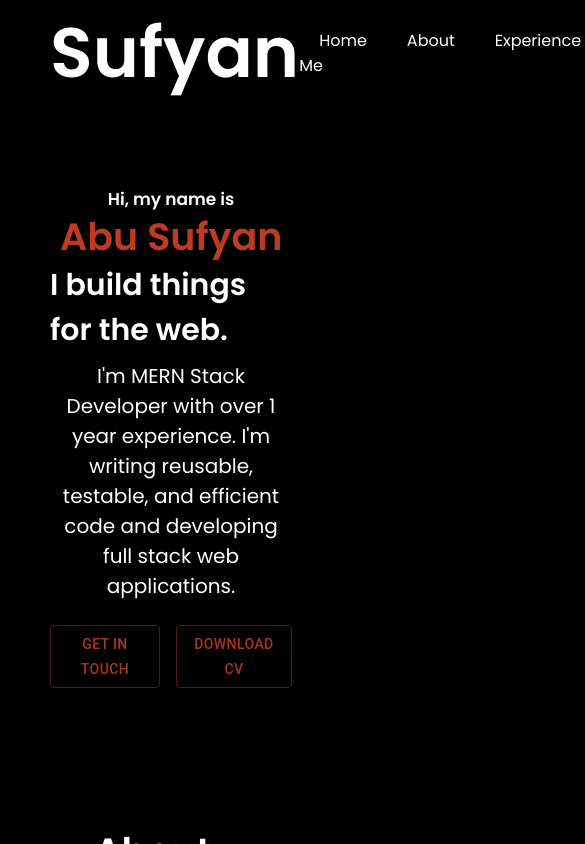
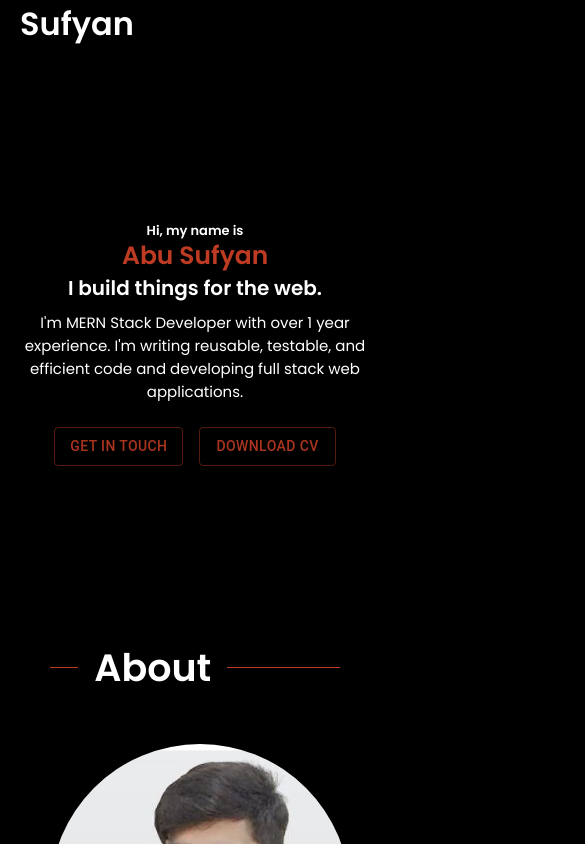
Before and after one commit to OsamaAslam29/PortfolioWebsite, a React (Create React App) app: page / in a window 390 px wide. Shown: the top 844 px of the page, 585 px wide, since content can reach past the window. Built offline with nearby package versions, Linux system fonts and the light colour scheme.

Commit message:
responsive

```diff
--- a/src/Components/About/About.jsx
+++ b/src/Components/About/About.jsx
@@ -1,6 +1,6 @@
 import React from 'react'
 import './About.scss'
-import me from '../../Assets/me.png'
+import me from '../../Assets/me.jpg'
 import Box from '@mui/material/Box';
 import LinearProgress from '@mui/material/LinearProgress';
 
--- a/src/Components/About/About.scss
+++ b/src/Components/About/About.scss
@@ -24,11 +24,12 @@
 
 }
 .flex_about{
-    margin-top: 2rem;
+    margin-top: 3rem;
     width: 100%;
     display: flex;
     align-items: center;
     gap: 5rem;
+    flex-wrap: wrap-reverse;
     .skils_container{
         width: 60%;
         display: flex;
--- a/src/Components/Home/Home.scss
+++ b/src/Components/Home/Home.scss
@@ -3,24 +3,51 @@
     width: 100%;
     padding: 0px 50px;
     display: flex;
-
+    @media screen and (max-width:"1120px") {
+        height: 70vh;
+        align-items: center;
+    }
+    @media screen and (max-width:"990px") {
+        padding: 0 40px;
+      }
+    @media screen and (max-width:"790px") {
+        padding: 0 30px;
+      }
+    @media screen and (max-width:"600px") {
+        padding: 0 20px;
+      }
     .bio_data {
         padding: 0 3rem 0 0;
-        padding-top: 5rem;
+        padding-top: 6rem;
         width: 70%;
         display: flex;
         gap: .5rem;
         align-items: center;
         flex-direction: column;
+        @media screen and (max-width:"1120px") {
+            padding: 0;
+        }
 
         .name {
             font-size: 38px;
             color: #bd3b22;
             margin-bottom: -10px;
+            @media screen and (max-width:"790px") {
+                font-size: 30px;
+              }
+            @media screen and (max-width:"600px") {
+                font-size: 25px;
+              }
         }
 
         .bio {
             font-size: 30px;
+            @media screen and (max-width:"790px") {
+                font-size: 25px;
+              }
+            @media screen and (max-width:"600px") {
+                font-size: 20px;
+              }
 
         }
 
@@ -28,16 +55,27 @@
 
             font-size: 17px;
             margin-bottom: -12px;
+            @media screen and (max-width:"790px") {
+                font-size: 15px;
+              }
+            @media screen and (max-width:"790px") {
+                font-size: 13px;
+              }
         }
 
         p {
             font-size: 20px;
             text-align: center;
+            @media screen and (max-width:"790px") {
+                font-size: 17px;
+              }
+            @media screen and (max-width:"600px") {
+                font-size: 15px;
+              }
         }
 
         @media screen and (max-width:"1120px") {
             width: 100%;
-
 
         }
 
--- a/src/Components/Navbar/Navbar.scss
+++ b/src/Components/Navbar/Navbar.scss
@@ -4,13 +4,38 @@
     display: flex;
     align-items: center;
     justify-content: space-between;
+    @media screen and (max-width:"990px") {
+        padding: 0 40px;
+      }
+    @media screen and (max-width:"790px") {
+        padding: 0 30px;
+      }
+    @media screen and (max-width:"600px") {
+        padding: 0 20px;
+      }
     .logo{
         color: white;
         font-size: 35px;
+        @media screen and (max-width:"990px") {
+            font-size: 30px;
+          }
+        @media screen and (max-width:"790px") {
+            font-size: 20px;
+          }
+        @media screen and (max-width:"600px") {
+            font-size: 16px;
+          }
+    }
+    .menu{
+        display: block;
+        @media screen and (max-width:"990px") {
+          display: none;
+        }
     }
     .menu a{
         color: white;
         padding: 0px 20px;
     }
 
+
 }
--- a/src/index.css
+++ b/src/index.css
@@ -37,6 +37,7 @@ body {
 }
 
 /* ********** Progress Bar ********** */
+
 .MuiLinearProgress-root{
   height: 10px !important;
 }
```
Also changed, not shown: src/Assets/me.jpg (added), src/Assets/me.png (deleted).
